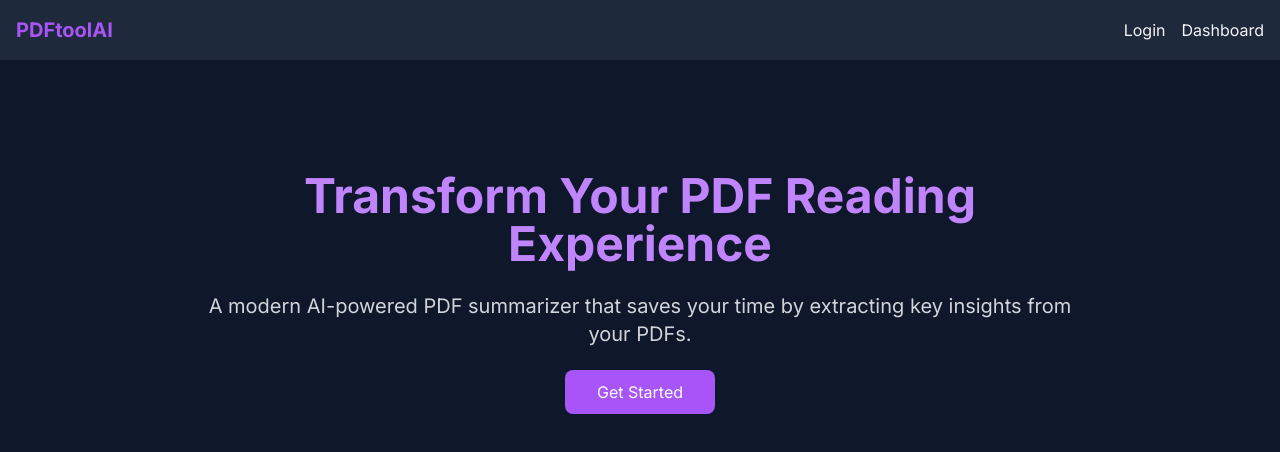
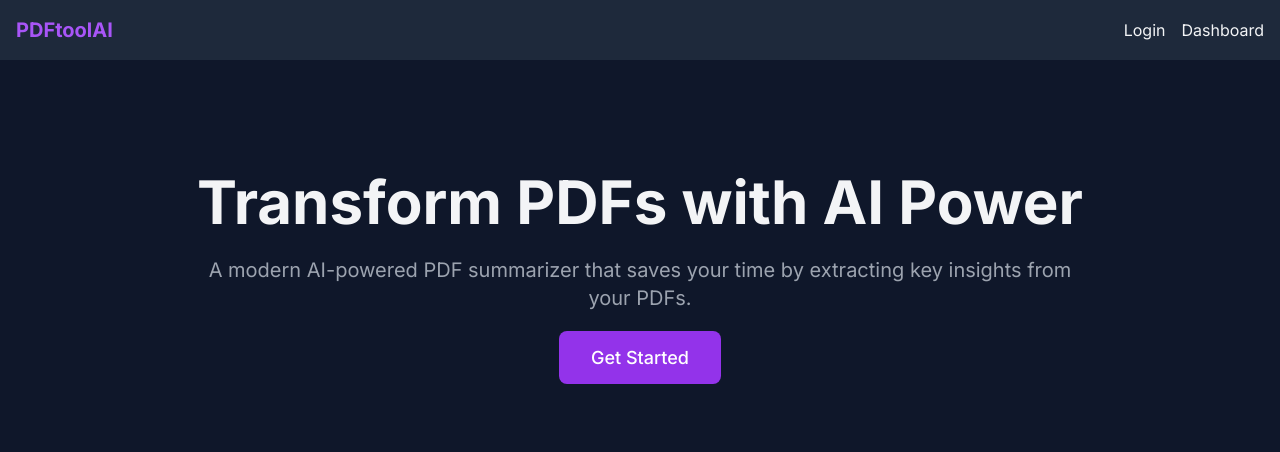
Before and after one commit to neilnicky/zap-pdf-ai, a Next.js app: page / in a window 1280 px wide. Shown: the top 452 px of the page. Built offline with nearby package versions, Linux system fonts and the light colour scheme.

Commit message:
feat: create UI for landing page

```diff
--- a/src/app/page.tsx
+++ b/src/app/page.tsx
@@ -3,16 +3,16 @@ import Link from "next/link";
 export default function Home() {
   return (
     <section className="max-w-4xl mx-auto text-center py-20">
-      <h1 className="text-5xl font-bold mb-6 text-purple-400">
-        Transform Your PDF Reading Experience
+      <h1 className="text-4xl md:text-6xl font-bold mb-6">
+        Transform PDFs with AI Power
       </h1>
-      <p className="text-xl text-gray-300 mb-8">
+      <p className="text-gray-400 text-xl mb-8">
         A modern AI-powered PDF summarizer that saves your time by extracting
         key insights from your PDFs.
       </p>
       <Link
         href="/dashboard"
-        className="bg-purple-500 hover:bg-purple-600 text-white px-8 py-3 rounded-lg transition-colors"
+        className="bg-purple-600 hover:bg-purple-700 text-white px-8 py-4 rounded-lg text-lg font-medium transition-colors"
       >
         Get Started
       </Link>
```
